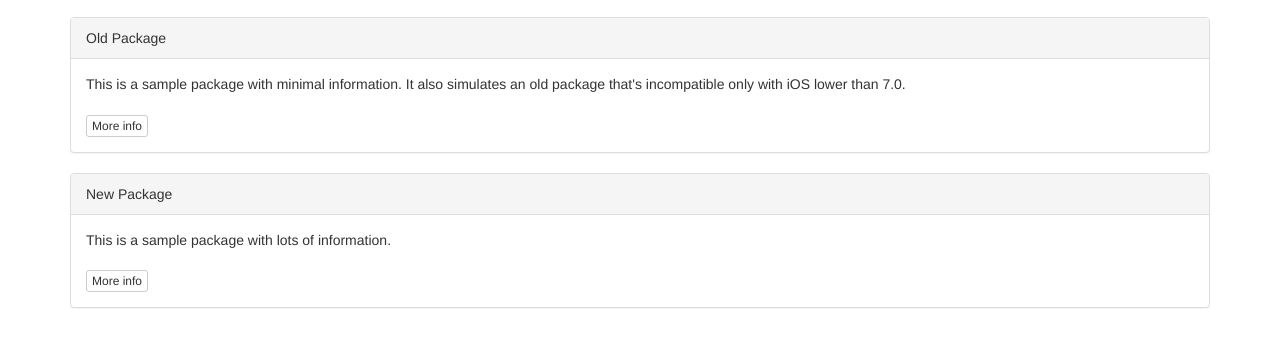
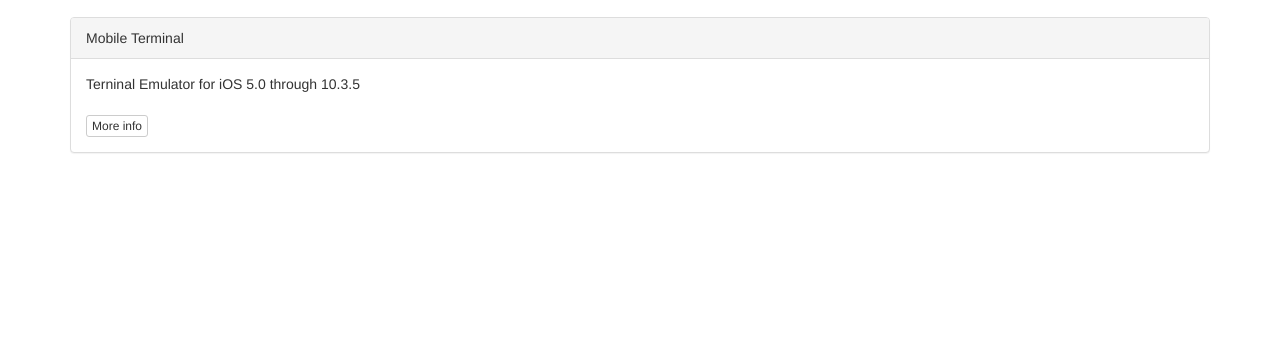
Before and after one commit to finobeproject/finobeproject.github.io, a plain HTML site: page index.html in a window 1280 px wide. Shown: the part 286-632 px from the top of the page. Drawn offline with nearby package versions, Linux system fonts and the light colour scheme.

Commit message:
Update index.html

```diff
--- a/index.html
+++ b/index.html
@@ -26,19 +26,10 @@
 
 <div class="container">
 	<div class="panel panel-default">
-	  <div class="panel-heading">Old Package</div>
+	  <div class="panel-heading">Mobile Terminal</div>
 	  <div class="panel-body">
-		This is a sample package with minimal information.
-		It also simulates an old package that's incompatible only with iOS lower than 7.0.<br /><br />
+		Terninal Emulator for iOS 5.0 through 10.3.5 <br /><br />
 		<a class="btn btn-xs btn-default" href="depictions/?p=com.supermamon.oldpackage">More info</a>
-	  </div>
-	</div>
-
-	<div class="panel panel-default">
-	  <div class="panel-heading">New Package</div>
-	  <div class="panel-body">
-		This is a sample package with lots of information.<br /><br />
-		<a class="btn btn-xs btn-default" href="depictions/?p=com.supermamon.newpackage">More info</a>
 	  </div>
 	</div>
 </div>
```
